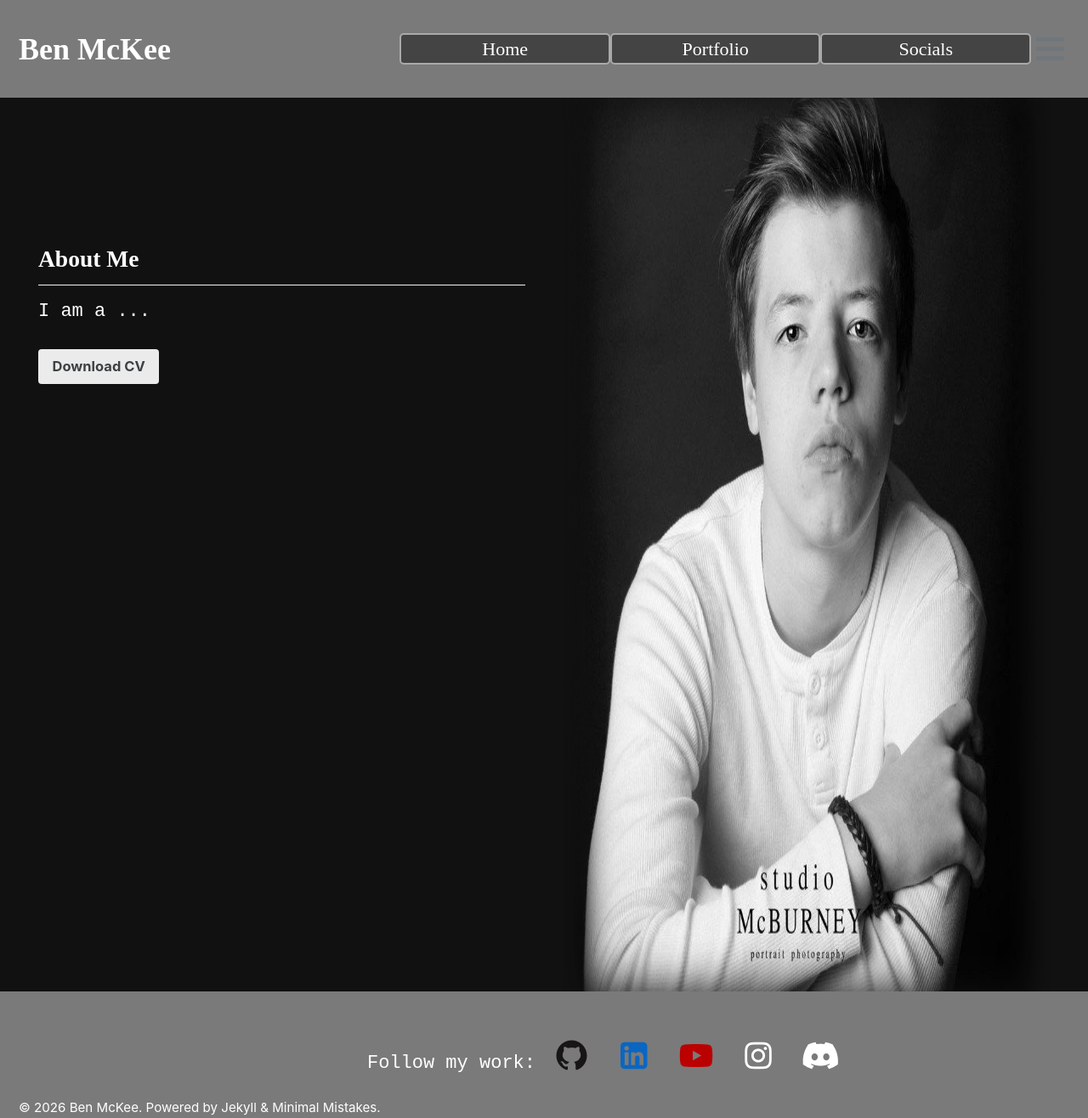
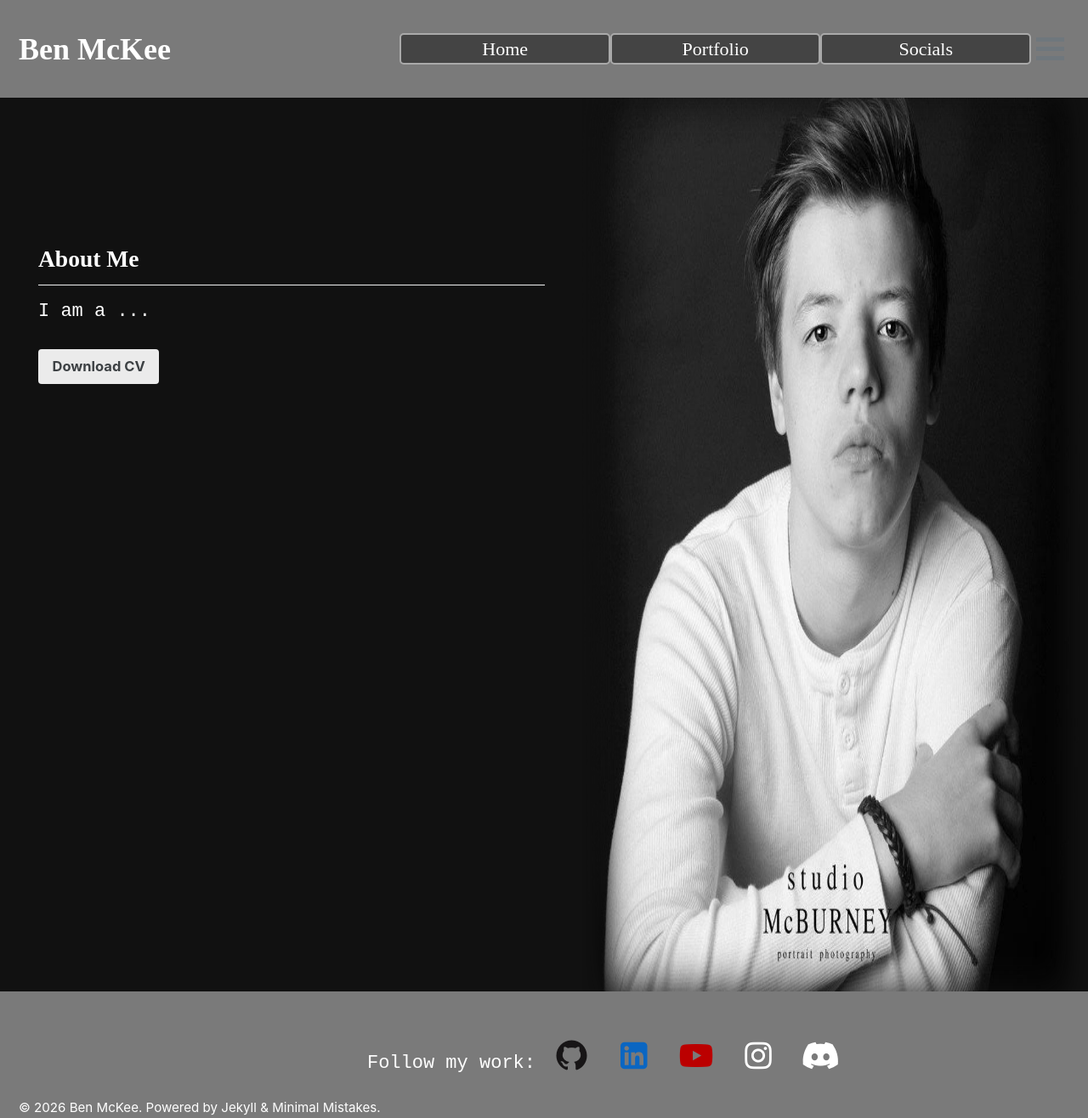
Before and after one commit to Bugglenuggets/Bugglenuggets.github.io, a Jekyll site: the page built from _pages/page-home.md, in a window 1280 px wide. Shown: the whole page at 85% size. Built offline with Jekyll 4.4.1, drawn with Linux system fonts in a browser that asks for light colours.

Commit message:
Update _page.scss

```diff
--- a/_sass/minimal-mistakes/_page.scss
+++ b/_sass/minimal-mistakes/_page.scss
@@ -4,7 +4,8 @@
 
 #main {
   @include clearfix;
-  margin-inline: 45px;
+  margin-inline-start: 45px;
+  margin-inline-end: 0px;
   padding-inline: 0px;
   -webkit-animation: $intro-transition;
   animation: $intro-transition;
```
